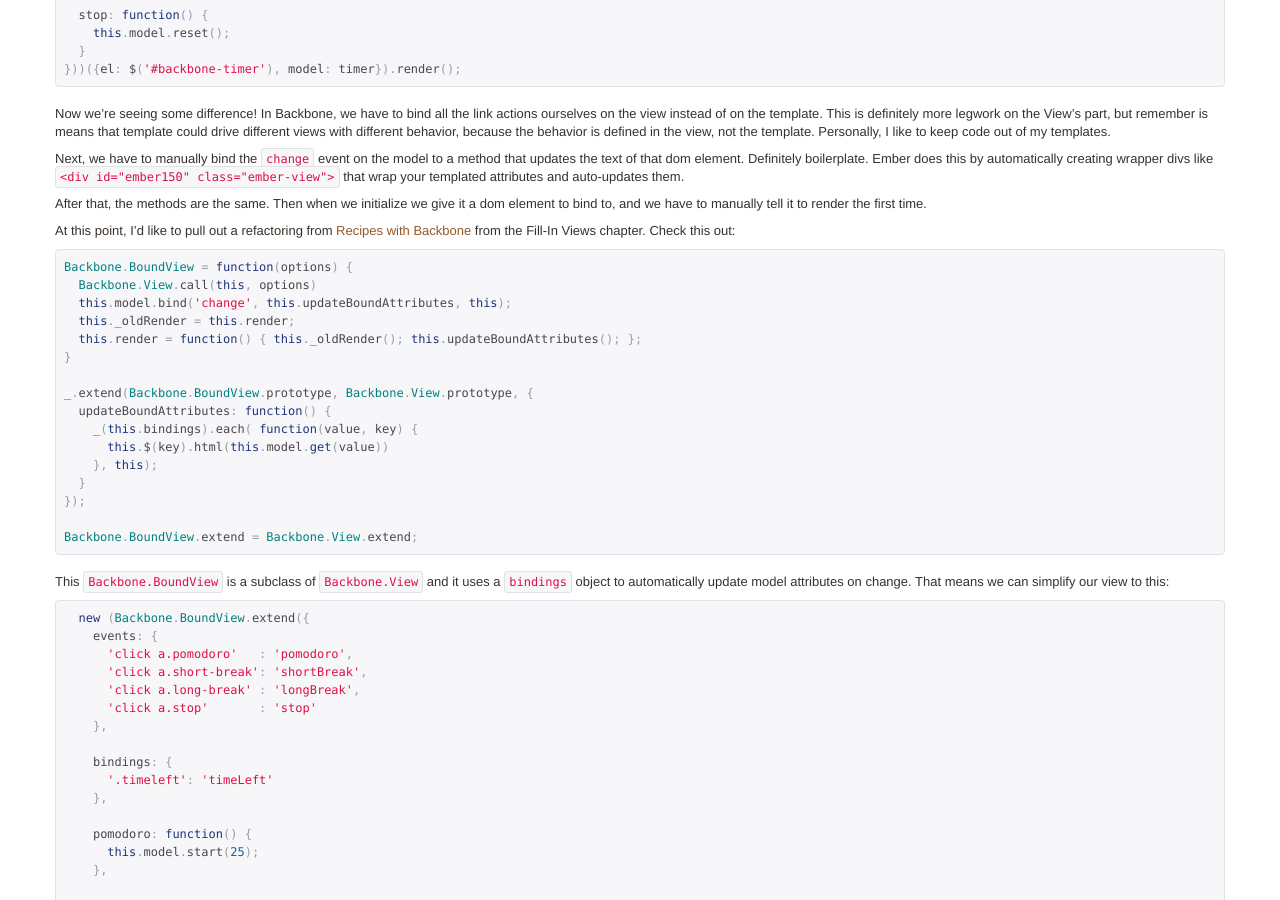
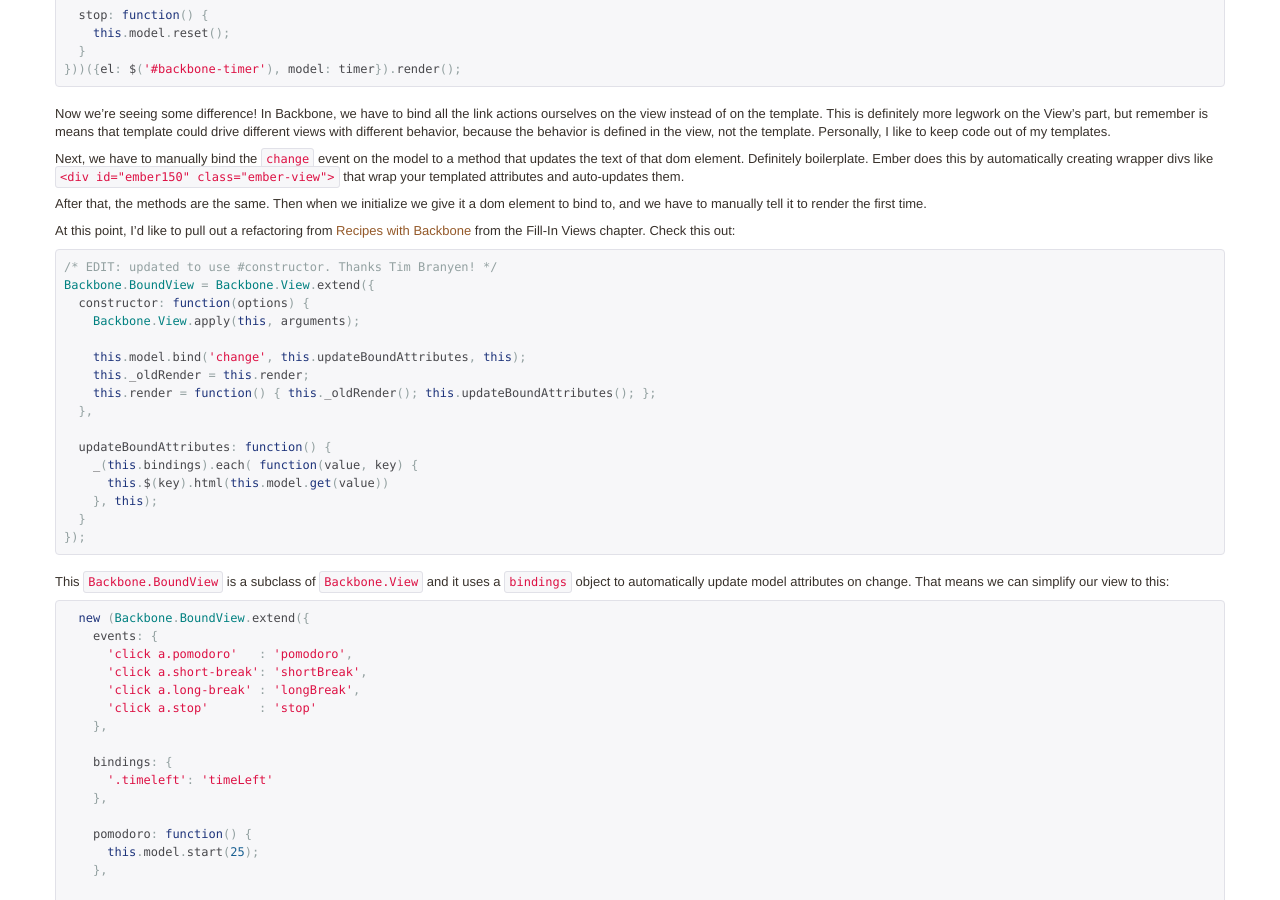
Before and after one commit to ngauthier/ngauthier.github.com, a Jekyll site: the page built from _posts/2012-02-19-playing-with-ember.md, in a window 1280 px wide and 900 px high, scrolled down 3316 px. Built offline with Jekyll 4.4.1, drawn with Linux system fonts in a browser that asks for light colours; Markdown is read by kramdown in place of the engine named in the settings; comment, search, counter and statistics services are not loaded.

Commit message:
updated playing-with-ember

```diff
--- a/_posts/2012-02-19-playing-with-ember.md
+++ b/_posts/2012-02-19-playing-with-ember.md
@@ -203,22 +203,22 @@ After that, the methods are the same. Then when we initialize we give it a dom e
 At this point, I'd like to pull out a refactoring from [Recipes with Backbone](http://recipeswithbackbone.com) from the Fill-In Views chapter. Check this out:
 
 <pre class='prettyprint'>
-Backbone.BoundView = function(options) {
-  Backbone.View.call(this, options)
-  this.model.bind('change', this.updateBoundAttributes, this);
-  this._oldRender = this.render;
-  this.render = function() { this._oldRender(); this.updateBoundAttributes(); };
-}
+/* EDIT: updated to use #constructor. Thanks Tim Branyen! */
+Backbone.BoundView = Backbone.View.extend({
+  constructor: function(options) {
+    Backbone.View.apply(this, arguments);
 
-_.extend(Backbone.BoundView.prototype, Backbone.View.prototype, {
+    this.model.bind('change', this.updateBoundAttributes, this);
+    this._oldRender = this.render;
+    this.render = function() { this._oldRender(); this.updateBoundAttributes(); };
+  },
+
   updateBoundAttributes: function() {
     _(this.bindings).each( function(value, key) {
       this.$(key).html(this.model.get(value))
     }, this);
   }
 });
-
-Backbone.BoundView.extend = Backbone.View.extend;
 </pre>
 
 This `Backbone.BoundView` is a subclass of `Backbone.View` and it uses a `bindings` object to automatically update model attributes on change. That means we can simplify our view to this:
```
